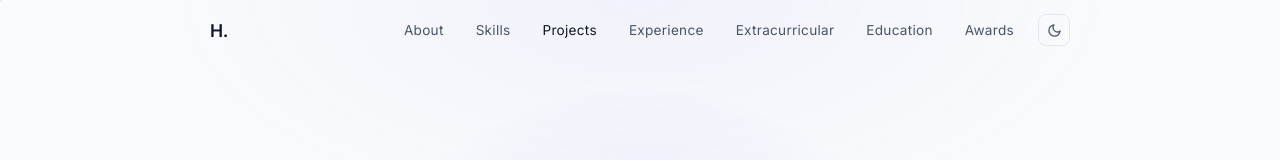
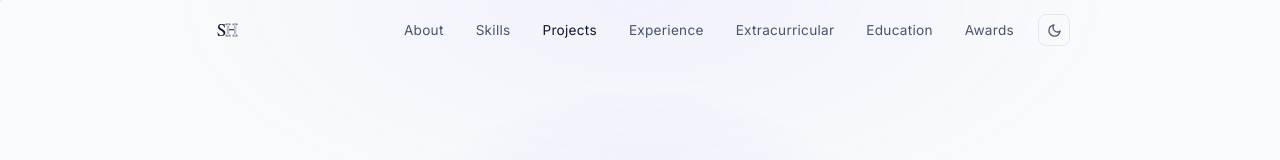
Before and after one commit to HansonHe-UW/HansonHe-UW.github.io, a React (Vite) app: page / in a window 1280 px wide. Shown: the top 160 px of the page. Built offline with nearby package versions, Linux system fonts and the light colour scheme.

Commit message:
Add SH monogram icon

```diff
--- a/src/App.css
+++ b/src/App.css
@@ -26,21 +26,32 @@
 }
 
 .nav-logo {
-  font-family: inherit;
-  font-weight: 600;
-  font-size: 1.1rem;
-  color: var(--text-primary);
-  letter-spacing: -0.02em;
   background: none;
   border: none;
   padding: 0;
   cursor: pointer;
+  display: inline-flex;
+  align-items: center;
+  line-height: 0;
+  color: var(--text-primary);
+  transition: transform var(--transition), color var(--transition);
+}
+
+.nav-logo:hover {
+  transform: scale(1.05);
+  color: var(--accent);
 }
 
 .nav-logo:focus-visible {
   outline: 2px solid var(--accent);
   outline-offset: 4px;
-  border-radius: 2px;
+  border-radius: 6px;
+}
+
+.nav-logo-img {
+  width: 36px;
+  height: 36px;
+  display: block;
 }
 
 .nav-right {
--- a/src/components/Nav.jsx
+++ b/src/components/Nav.jsx
@@ -1,5 +1,22 @@
 import { useState, useEffect } from 'react'
 import ThemeToggle from './ThemeToggle'
+
+const LogoMark = () => (
+    <svg
+        viewBox="0 0 256 256"
+        aria-hidden="true"
+        focusable="false"
+        className="nav-logo-img"
+    >
+        <g
+            fontFamily="'Nimbus Roman', 'Liberation Serif', 'Times New Roman', serif"
+            fontWeight="400"
+        >
+            <text x="108" y="172" fontSize="124" fill="none" stroke="currentColor" strokeWidth="2.2" paintOrder="stroke fill">H</text>
+            <text x="48" y="172" fontSize="124" fill="currentColor">S</text>
+        </g>
+    </svg>
+)
 
 export default function Nav() {
     const [scrolled, setScrolled] = useState(false)
@@ -36,7 +53,7 @@ export default function Nav() {
         <nav className={`nav ${scrolled ? 'scrolled' : ''}`}>
             <div className="nav-inner">
                 <button type="button" className="nav-logo" onClick={() => scrollTo('hero')} aria-label="Scroll to top">
-                    H.
+                    <LogoMark />
                 </button>
                 <div className="nav-right">
                     <ul className="nav-links">
```
Also changed, not shown: public/favicon.svg.
